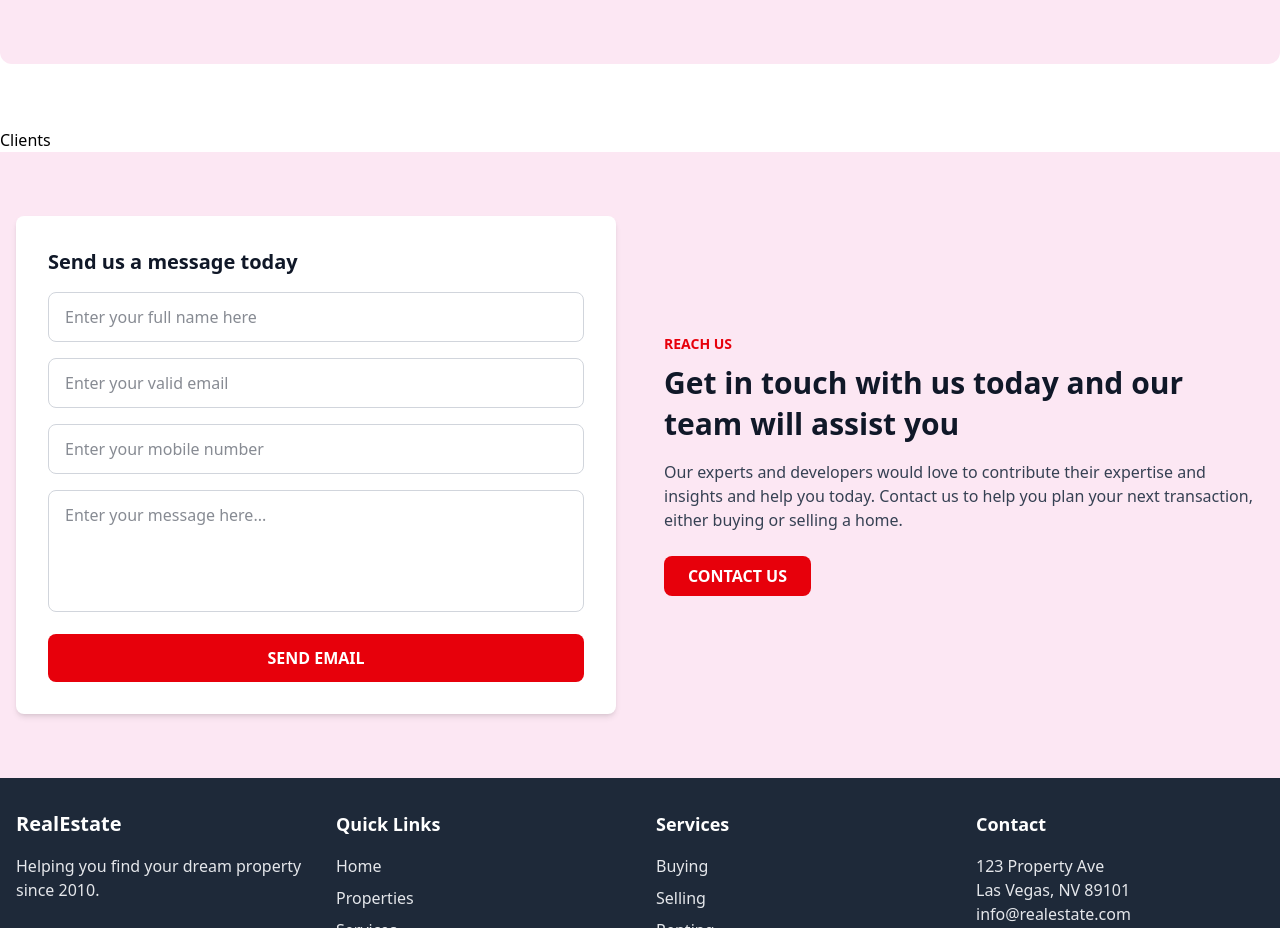
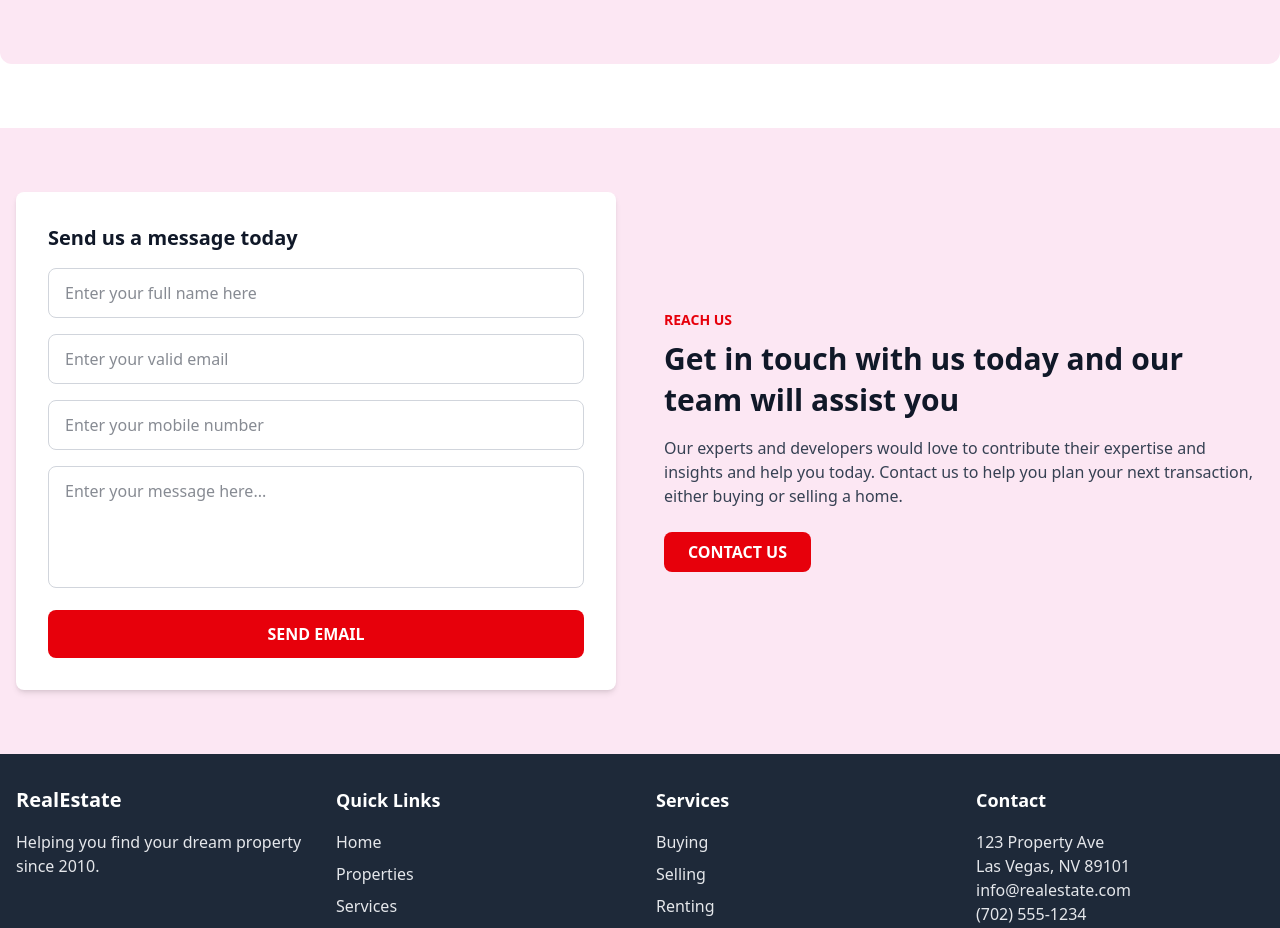
Before and after one commit to mmiskatul/REAL-STATE-WEB, a React (Vite) app: page / in a window 1280 px wide. Shown: the part 4431-5359 px from the top of the page. Built offline with nearby package versions, Linux system fonts and the light colour scheme.

Commit message:
final commit

```diff
--- a/src/sections/Clients.jsx
+++ b/src/sections/Clients.jsx
@@ -2,7 +2,7 @@ import React from 'react'
 
 function Clients() {
   return (
-    <div>Clients</div>
+    <div></div>
   )
 }
 
```
